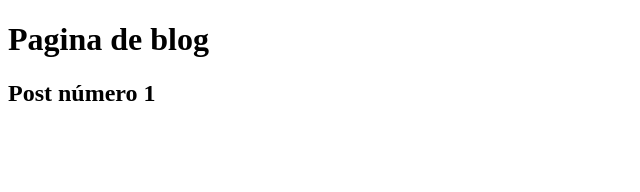
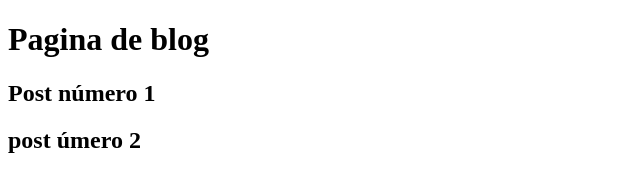
Before and after one commit to renanaragao9/aulagithub, a plain HTML site: page blog.html in a window 1280 px wide. Shown: the whole page, without its empty margins (0-640 px from the left). Drawn offline with Linux system fonts and the light colour scheme.

Commit message:
Updated blog

```diff
--- a/blog.html
+++ b/blog.html
@@ -9,5 +9,6 @@
 <body>
     <h1>Pagina de blog</h1>
     <h2>Post número 1</h2>
+    <h2>post úmero 2</h2>
 </body>
 </html>
```
